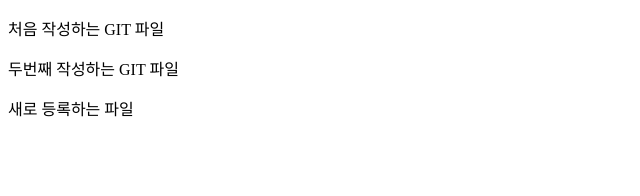
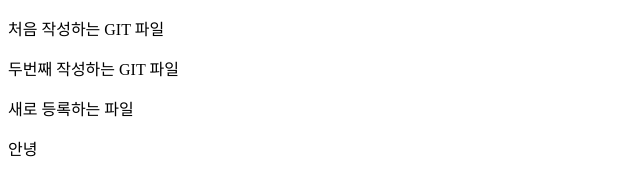
Before and after one commit to DGD99/gitTest, a plain HTML site: page index.html in a window 1280 px wide. Shown: the full height of the page, 0-640 px from the left. Drawn offline with Linux system fonts and the light colour scheme.

Commit message:
바나나가 푸시

```diff
--- a/index.html
+++ b/index.html
@@ -9,5 +9,6 @@
     <p>처음 작성하는 GIT 파일</p>
     <p>두번째 작성하는 GIT 파일</p>
     <p>새로 등록하는 파일</p>
+    <p>안녕</p>
 </body>
 </html>
```
Also changed, not shown: 1 other file.
